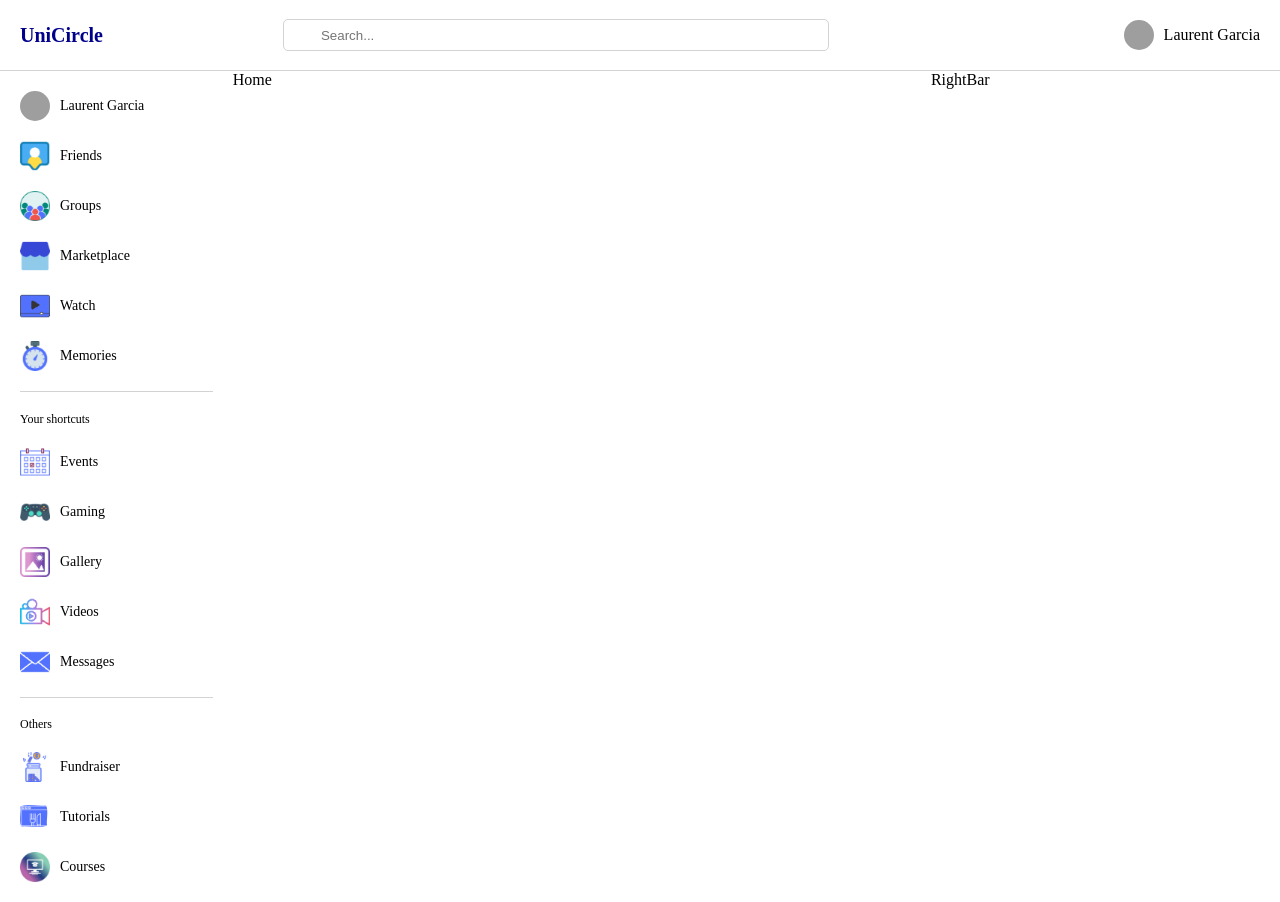
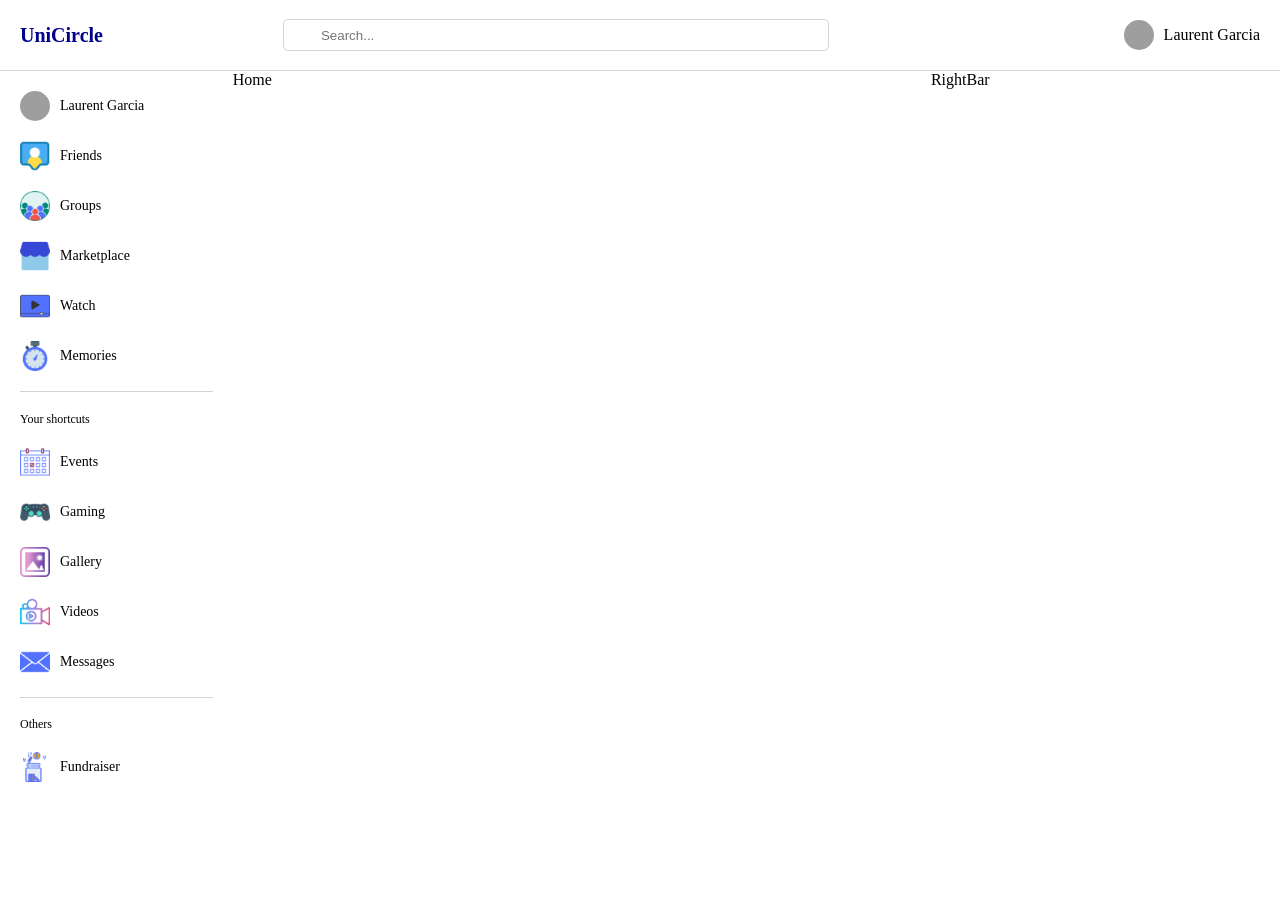
Before and after one commit to namle10102003/Social_Media_App, a React (Vite) app: page / in a window 1280 px wide. After the commit the page ends 801 px from the top, so only its background shows below. Built offline with nearby package versions, Linux system fonts and the light colour scheme; grey boxes are pictures that could not be loaded; some icons are missing.

Commit message:
Add CSS Sticky Positioning

```diff
--- a/src/components/leftBar/leftBar.scss
+++ b/src/components/leftBar/leftBar.scss
@@ -1,5 +1,14 @@
 .leftBar{
     flex: 2;
+    position: sticky;
+    top: 70px;
+    height: calc(100vh - 70px);
+    overflow: scroll;
+
+    &::-webkit-scrollbar{
+        display: none;
+    }
+
     .container {
         padding: 20px;
 
--- a/src/components/rightBar/rightBar.scss
+++ b/src/components/rightBar/rightBar.scss
@@ -1,3 +1,11 @@
 .rightBar{
     flex: 3;
+    position: sticky;
+    top: 70px;
+    height: calc(100vh - 70px);
+    overflow: scroll;
+
+    &::-webkit-scrollbar{
+        display: none;
+    }
 }
```
